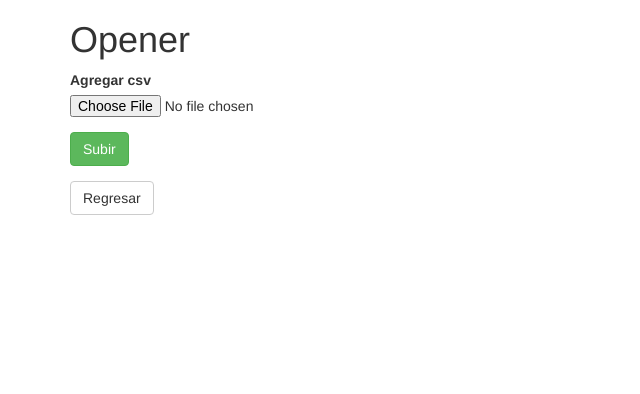
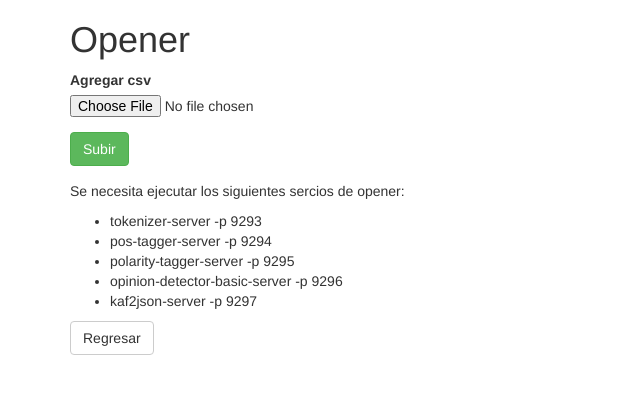
Before and after one commit to calosh/ProyectoGP21, a Django app: a page that uses templates/index2.html in a window 1280 px wide. Shown: the top 394 px of the page, without its empty margins (0-640 px from the left). Run offline with Django 3.2, Linux system fonts and the light colour scheme; some libraries are stand-ins or nearby versions.

Commit message:
Lista de Servicios de Opener

```diff
--- a/templates/index2.html
+++ b/templates/index2.html
@@ -24,6 +24,14 @@
     </form>
 </div>
 <div class="container">
+    <p>Se necesita ejecutar los siguientes sercios de opener:</p>
+    <ul>
+        <li>tokenizer-server -p 9293</li>
+        <li>pos-tagger-server -p 9294</li>
+        <li>polarity-tagger-server -p 9295</li>
+        <li>opinion-detector-basic-server -p 9296</li>
+        <li>kaf2json-server -p 9297</li>
+    </ul>
     <a href="{% url 'url_lista' %}" class="btn btn-default">Regresar</a>
 </div>
 
```
